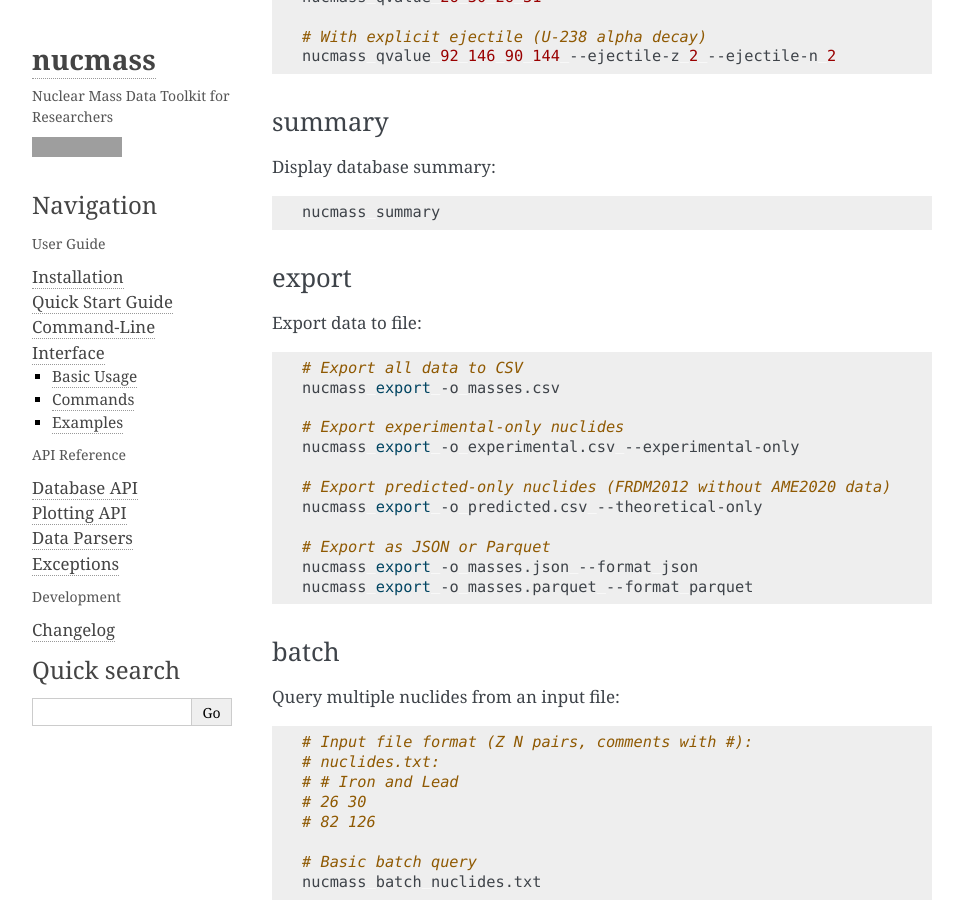
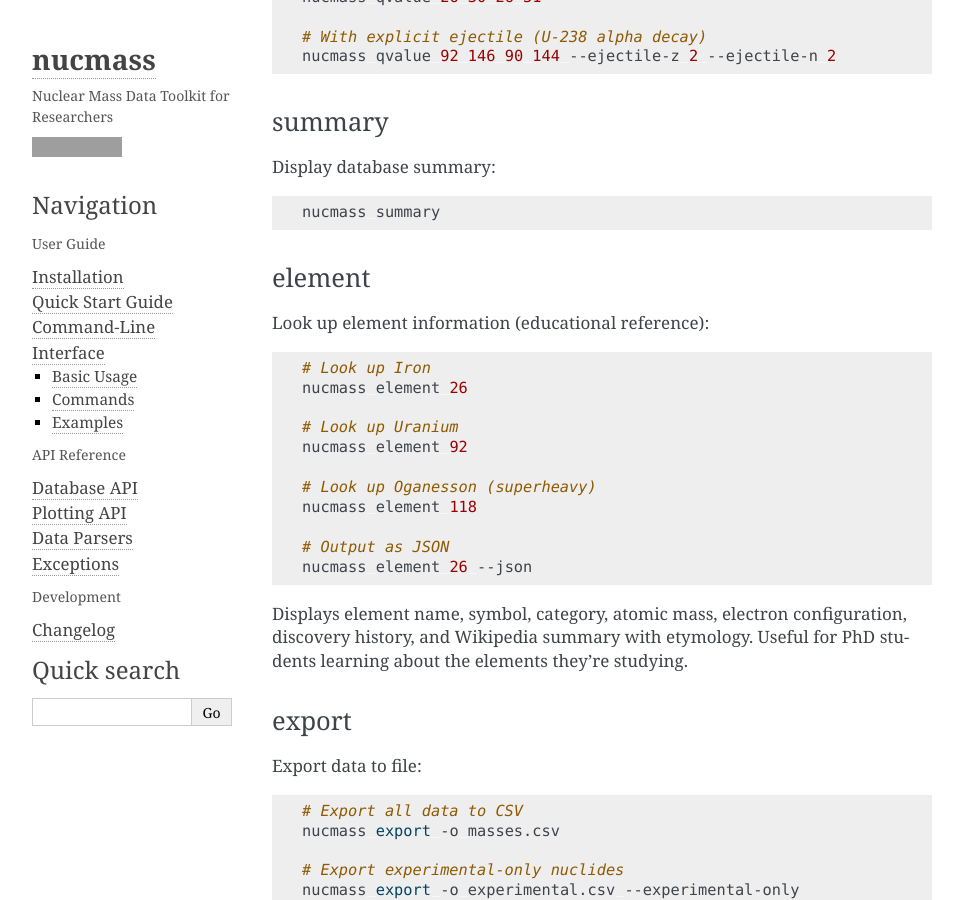
Before and after one commit to unixtime/nucmass, a Sphinx documentation site: the page built from docs/cli.rst, in a window 1280 px wide and 900 px high, scrolled down 1642 px. Shown: the whole window, without its empty margins (148-1111 px from the left). Built offline with Sphinx 7.4.7, drawn with Linux system fonts in a browser that asks for light colours; some of the changed text lies outside the part shown; grey boxes are pictures that could not be loaded.

Commit message:
docs: add element command to CLI documentation
Document the new `nucmass element` command for looking up element
information including examples and usage in the CLI reference.

Co-Authored-By: Claude Opus 4.5 <noreply@anthropic.com>

```diff
--- a/docs/cli.rst
+++ b/docs/cli.rst
@@ -99,6 +99,29 @@ Display database summary:
 
     nucmass summary
 
+element
+~~~~~~~
+
+Look up element information (educational reference):
+
+.. code-block:: bash
+
+    # Look up Iron
+    nucmass element 26
+
+    # Look up Uranium
+    nucmass element 92
+
+    # Look up Oganesson (superheavy)
+    nucmass element 118
+
+    # Output as JSON
+    nucmass element 26 --json
+
+Displays element name, symbol, category, atomic mass, electron configuration,
+discovery history, and Wikipedia summary with etymology. Useful for PhD
+students learning about the elements they're studying.
+
 export
 ~~~~~~
 
@@ -186,6 +209,18 @@ Examples
     Processed 3 nuclides
     Results saved to results.csv
 
+    # Look up element information
+    $ nucmass element 26
+    Iron (Fe)
+    ==================================================
+      Atomic number (Z):  26
+      Atomic mass:        55.8452 u
+      Category:           transition metal
+      Electron config:    [Ar] 3d6 4s2
+      Discovered by:      5000 BC
+    Description:
+      Iron is a chemical element with symbol Fe (from Latin:ferrum)...
+
     # Initialize/rebuild database after data updates
     $ nucmass init --rebuild
     Removing existing database...
```
